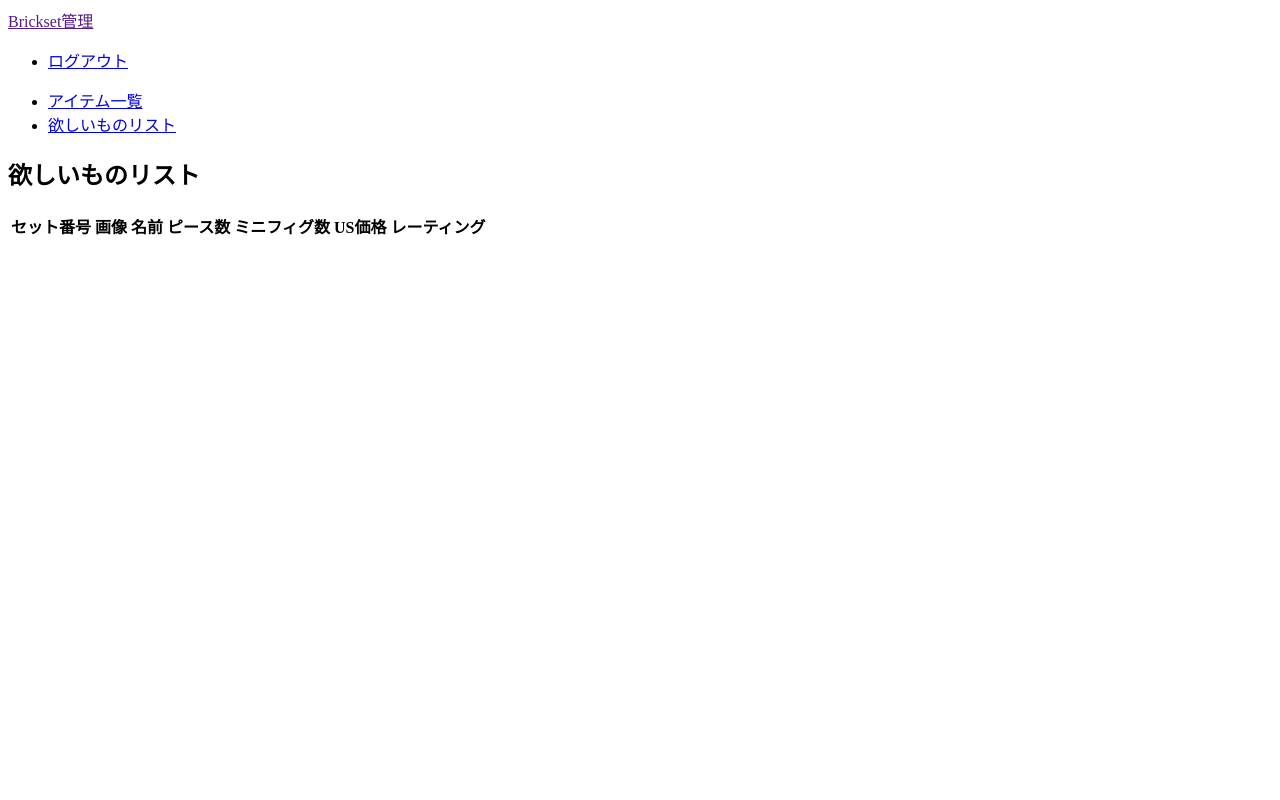
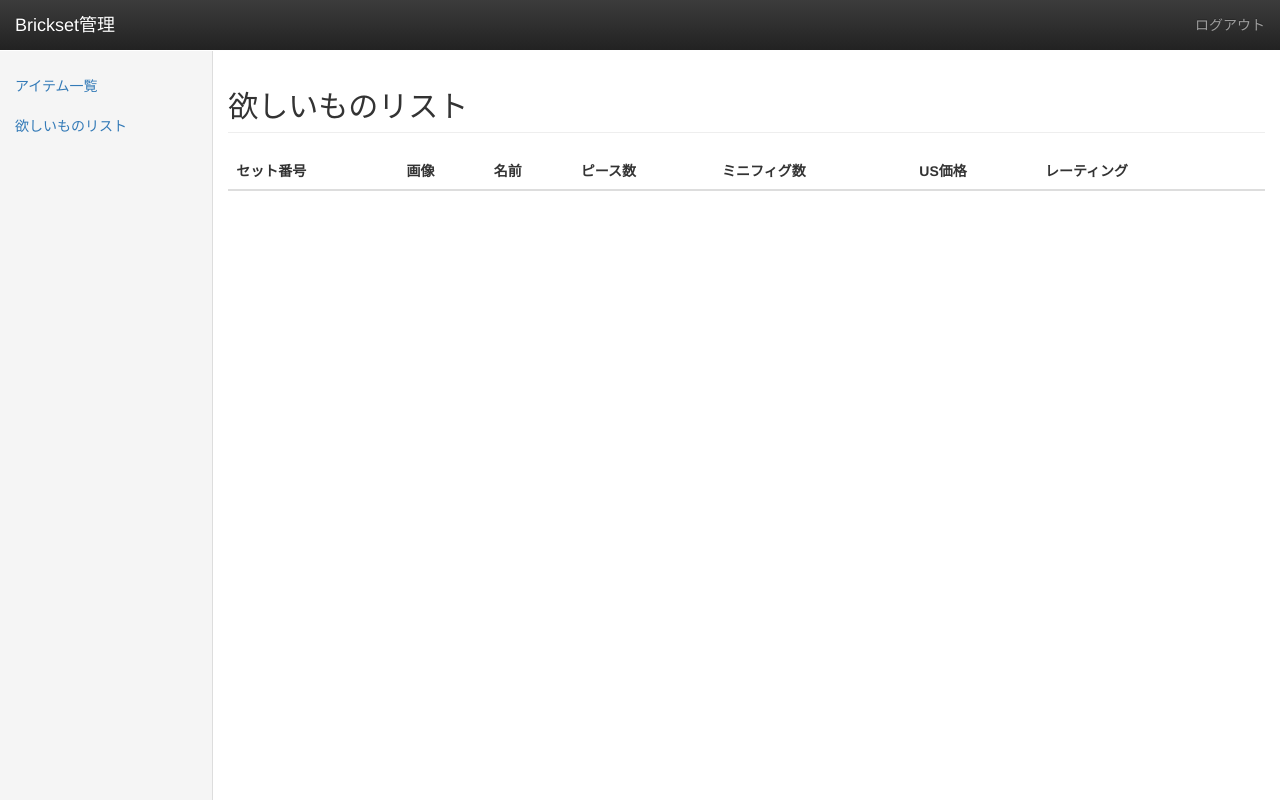
Before and after one commit to mocamocaland/brickset, a Django app: page /item/wish_list/ in a window 1280 px wide. Run offline with Django 3.2, Linux system fonts and the light colour scheme; a user stored in the database is signed in; data comes from the database, SQL or seed files in the repository; data that the repository does not hold is empty; some libraries are stand-ins or nearby versions.

Commit message:
base.html 修正

```diff
--- a/brickset_app/item/templates/base.html
+++ b/brickset_app/item/templates/base.html
@@ -1,6 +1,57 @@
-<!DOCTYPE html><html lang="ja">
+<!DOCTYPE html>
+<html lang="ja">
 
-<head></head>
+<head>
+    <meta charset="utf-8">
+    <meta http-equiv="X-UA-Compatible" content="IE=edge">
+    <meta name="viewport" content="width=device-width, initial-scale=1">
+
+    <title>アイテム管理画面</title>
+
+    <!-- Latest compiled and minified CSS -->
+    <link rel="stylesheet" href="https://maxcdn.bootstrapcdn.com/bootstrap/3.3.7/css/bootstrap.min.css" integrity="sha384-BVYiiSIFeK1dGmJRAkycuHAHRg32OmUcww7on3RYdg4Va+PmSTsz/K68vbdEjh4u"
+        crossorigin="anonymous">
+
+    <!-- Optional theme -->
+    <link rel="stylesheet" href="https://maxcdn.bootstrapcdn.com/bootstrap/3.3.7/css/bootstrap-theme.min.css" integrity="sha384-rHyoN1iRsVXV4nD0JutlnGaslCJuC7uwjduW9SVrLvRYooPp2bWYgmgJQIXwl/Sp"
+        crossorigin="anonymous">
+
+    <style type="text/css">
+        body {
+            padding-top: 50px;
+        }
+
+        .navbar-fixed-top {
+            border: 0;
+        }
+
+        .sidebar {
+            position: fixed;
+            display: block;
+            top: 51px;
+            bottom: 0;
+            left: 0;
+            z-index: 1000;
+            padding: 15px;
+            overflow-x: hidden;
+            overflow-y: auto;
+            background-color: #f5f5f5;
+            border-right: 1px solid #ddd;
+        }
+
+        .nav-sidebar {
+            margin-right: -15px;
+            margin-left: -15px;
+        }
+    </style>
+
+    <!-- HTML5 shim and Respond.js for IE8 support of HTML5 elements and media queries -->
+    <!-- WARNING: Respond.js doesn't work if you view the page via file:// -->
+    <!--[if lt IE 9]>
+      <script src="https://oss.maxcdn.com/html5shiv/3.7.3/html5shiv.min.js"></script>
+      <script src="https://oss.maxcdn.com/respond/1.4.2/respond.min.js"></script>
+    <![endif]-->
+</head>
 
 <body>
 
@@ -10,12 +61,14 @@
                 <a class="navbar-brand" href="">Brickset管理</a>
             </div>
             {% if user.is_authenticated %}
-                <div id="navbar" class="navbar-collapse collapse">
-                    <ul class="nav navbar-nav navbar-right">
-                        <li><a href="{% url 'logout' %}">ログアウト</a></li>
-                    </ul>
-                </div>
-                {% endif %}
+            <div id="navbar" class="navbar-collapse collapse">
+                <ul class="nav navbar-nav navbar-right">
+                    <li>
+                        <a href="{% url 'logout' %}">ログアウト</a>
+                    </li>
+                </ul>
+            </div>
+            {% endif %}
         </div>
     </nav>
 
@@ -24,8 +77,12 @@
             <div class="col-sm-3 col-md-2 sidebar">
                 {% if user.is_authenticated %}
                 <ul class="nav nav-sidebar">
-                    <li><a href="{% url 'item_index' %}">アイテム一覧</a></li>
-                    <li><a href="{% url 'wish_list_index' %}">欲しいものリスト</a></li>
+                    <li>
+                        <a href="{% url 'item_index' %}">アイテム一覧</a>
+                    </li>
+                    <li>
+                        <a href="{% url 'wish_list_index' %}">欲しいものリスト</a>
+                    </li>
                 </ul>
                 {% endif %}
             </div>
@@ -35,5 +92,13 @@
         </div>
     </div>
 
+    <!-- jQuery (necessary for Bootstrap's JavaScript plugins) -->
+    <script src="https://ajax.googleapis.com/ajax/libs/jquery/1.12.4/jquery.min.js"></script>
+
+    <!-- Latest compiled and minified JavaScript -->
+    <script src="https://maxcdn.bootstrapcdn.com/bootstrap/3.3.7/js/bootstrap.min.js" integrity="sha384-Tc5IQib027qvyjSMfHjOMaLkfuWVxZxUPnCJA7l2mCWNIpG9mGCD8wGNIcPD7Txa"
+        crossorigin="anonymous"></script>
+
 </body>
+
 </html>
```
